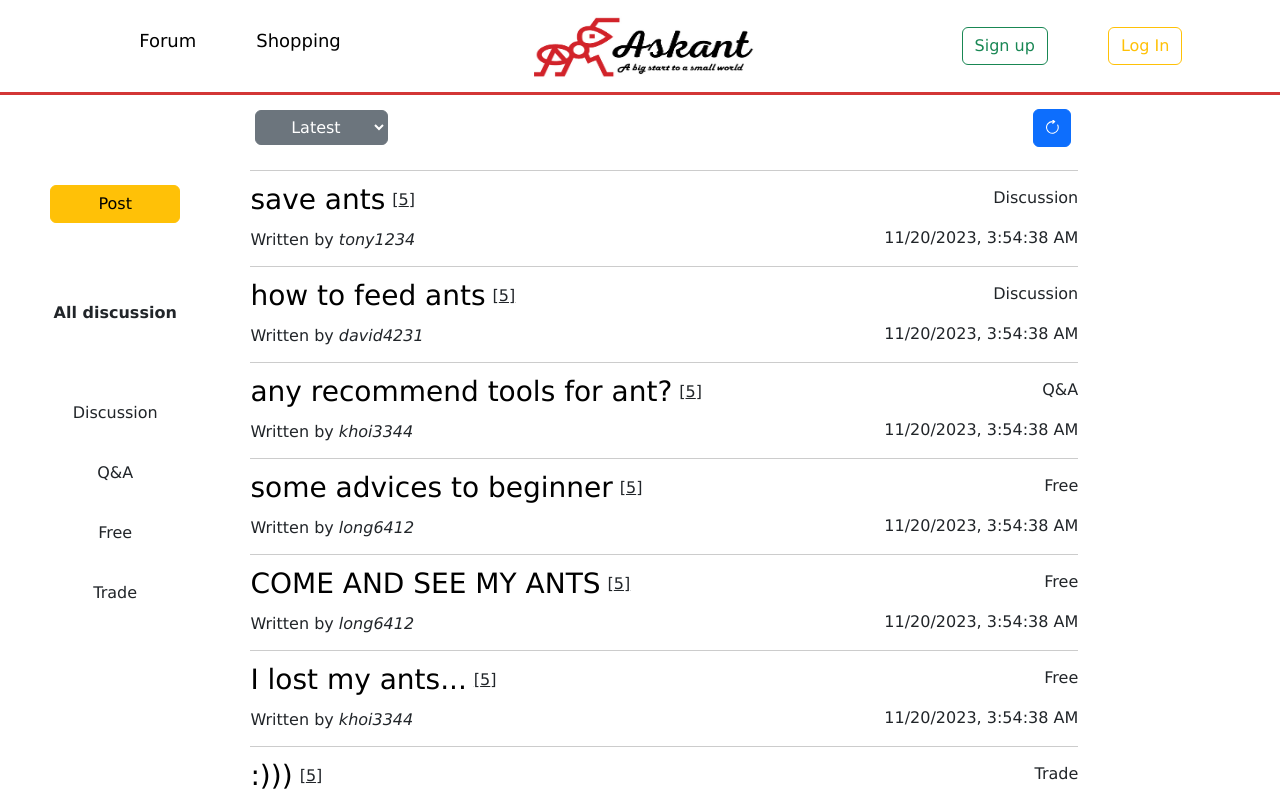
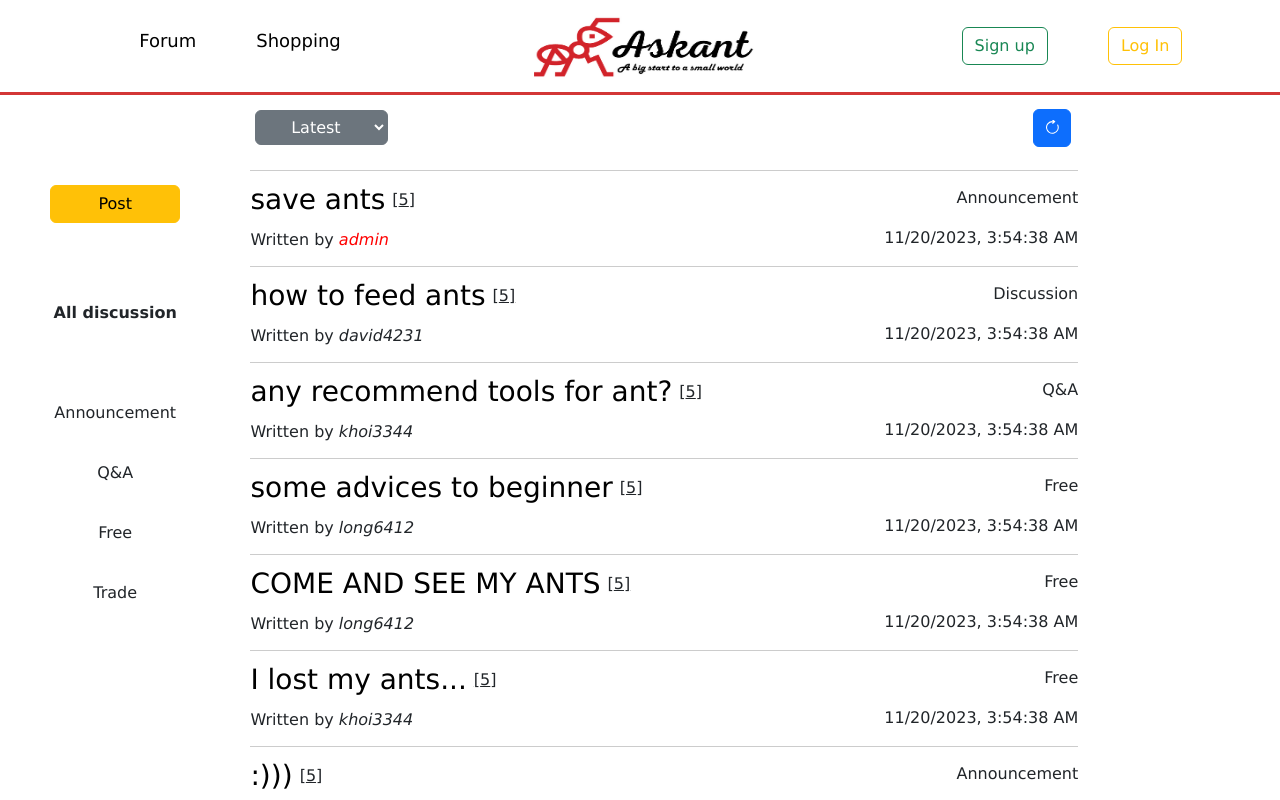
Before and after one commit to cupOWater/askant, a React (Create React App) app in the folder frontend/: page / in a window 1280 px wide. Shown: the top 800 px of the page. Built offline with nearby package versions, Linux system fonts and the light colour scheme; no server answers.

Commit message:
working on restriction post

```diff
--- a/frontend/src/App.js
+++ b/frontend/src/App.js
@@ -9,7 +9,7 @@ import Admin from "./components/Admin"
 import Header from "./components/Header";
 import LogIn from "./components/LogIn";
 import Register from "./components/Register";
-import Unauthorized from "./components/Unauthrozied";
+import Unauthorized from "./components/Unauthorized";
 import PostDetail from "./components/PostDetail";
 import Post from "./components/Post";
 import { useEffect, useState } from "react";
@@ -34,9 +34,9 @@ function App() {
       <Header user={user} setUser={setUser} />
       <div className="App">
         <Routes>
-          <Route exact path="/" element={<ForumHome />} />
-          <Route exact path="/:postId" element={<PostDetail />} />
-          <Route exact path="/post" element={<Post />} />
+          <Route exact path="/" element={<ForumHome user={user}/>} />
+          <Route exact path="/:postId" element={<PostDetail user={user}/>} />
+          <Route exact path="/post" element={<Post user={user}/>} />
 
           <Route exact path="/logIn" element={<LogIn setUser={setUser} />} />
           <Route exact path="/register" element={<Register setUser={setUser} />} />
--- a/frontend/src/assets/styles/ForumHome.css
+++ b/frontend/src/assets/styles/ForumHome.css
@@ -135,6 +135,10 @@
     margin-bottom: 3px;
 }
 
+.admin-style {
+    color:red;
+}
+
 .category-detail,
 .timestamp-detail {
     display: flex;
--- a/frontend/src/assets/styles/PostDetail.css
+++ b/frontend/src/assets/styles/PostDetail.css
@@ -74,6 +74,10 @@
     margin: 0 0 5px 0;
 }
 
+.admin-style {
+    color:red;
+}
+
 .comment-timestamp {
     text-align: left;
     margin: 0 0 10px 0;
--- a/frontend/src/components/ForumHome.js
+++ b/frontend/src/components/ForumHome.js
@@ -3,7 +3,7 @@ import { Link } from 'react-router-dom';
 import "../assets/styles/ForumHome.css";
 import ArrowClockwise from "../assets/images/arrow-clockwise.svg"
 
-function ForumHome() {
+function ForumHome({ user }) {
   const comments = [  // delete dummy data later
     {
       user_id: "david4231",
@@ -31,10 +31,10 @@ function ForumHome() {
       {
         id: 1,
         title: 'save ants',
-        user_id: 'tony1234',
+        user_id: 'admin',
         content: 'ants are unique!',
         timestamp: '2023-11-20T03:54:38.106+00:00',
-        category: 'Discussion',
+        category: 'Announcement',
         comments: comments
       },
       {
@@ -81,10 +81,10 @@ function ForumHome() {
       },      {
         id: 7,
         title: ":)))",
-        user_id: 'tony1234',
+        user_id: 'admin',
         content: 'ants are unique!',
         timestamp: '2023-11-20T03:54:38.106+00:00',
-        category: 'Trade',
+        category: 'Announcement',
         comments: comments,
       },      {
         id: 8,
@@ -255,7 +255,7 @@ function ForumHome() {
                 <div className="category-sel">
                     <p className="all-dis" onClick={() => handleCategorySelect('All')}><strong>All discussion</strong></p>
                     <ul className="cate-list">
-                        <li onClick={() => handleCategorySelect('Discussion')}>Discussion</li>
+                        <li onClick={() => handleCategorySelect('Announcement')}>Announcement</li>
                         <li onClick={() => handleCategorySelect('Q&A')}>Q&A</li>
                         <li onClick={() => handleCategorySelect('Free')}>Free</li>
                         <li onClick={() => handleCategorySelect('Trade')}>Trade</li>
@@ -284,7 +284,12 @@ function ForumHome() {
                             </Link>
                             <p className='post-comments text-decoration-underline'>[{post.comments.length}]</p>
                           </div>
-                            <p className="post-author">Written by <i>{post.user_id}</i></p>
+                          <p className="post-author">
+                            Written by {' '}
+                            <i className={post.user_id === 'admin' ? 'admin-style' : ''}>
+                              {post.user_id}
+                            </i>
+                          </p>
                         </div>
                         <div className="post-details">
                             <p className='category-detail'>{post.category}</p>
--- a/frontend/src/components/Post.js
+++ b/frontend/src/components/Post.js
@@ -2,8 +2,9 @@ import React, { useState, useEffect } from 'react';
 import ReactQuill from "react-quill";
 import "../assets/styles/Post.css";
 import 'react-quill/dist/quill.snow.css';
+import Unauthorized from './Unauthorized';
 
-function Post() {
+function Post({ user }) {
     // all required variables for Post object
     const [title, setTitle] = useState("");
     const [userID, setUserID] = useState(""); // retrieve from logged in user
@@ -66,6 +67,11 @@ function Post() {
         // api for backend; to save post on mongodb
     };
 
+    if(user === undefined) { // not logged in
+        return <Unauthorized />
+    } else {
+        const isAdmin = user.type === 'admin';
+
         return (
             <>
                 <div className='post-container'>
@@ -75,10 +81,10 @@ function Post() {
                             <input id="title" type="text" onChange={handleTitleChange} style={{ marginRight: "30px", width: "350px" }}/>
                             <label className="category" style={{ marginRight: "10px" }}>Category</label>
                             <select className="btn btn-secondary dropdown-toggle" value={category} onChange={(e) => handleCategoryChange(e.target.value)}>
-                            <option value="first">First</option>
-                            <option value="second">Second</option>
-                            <option value="third">Third</option>
-                            <option value="fourth">Fourth</option>
+                                {isAdmin && <option value="Announcement">Announcement</option>}
+                                <option value="Q&A">Q&A</option>
+                                <option value="Free">Free</option>
+                                <option value="Trade">Trade</option>
                         </select>
                         </div>
                     <ReactQuill
@@ -94,5 +100,6 @@ function Post() {
             </>
         );
     }
+}
 
 export default Post;
--- a/frontend/src/components/PostDetail.js
+++ b/frontend/src/components/PostDetail.js
@@ -3,7 +3,7 @@ import { useLocation } from 'react-router-dom';
 import forbidden from "../assets/images/forbidden.jpg"
 import "../assets/styles/PostDetail.css";
 
-function PostDetail() {
+function PostDetail({ user }) {
   const location = useLocation();
   const { post } = location.state;
 
@@ -17,7 +17,7 @@ function PostDetail() {
   const handleAddComment = () => {
     if (newComment.trim() !== '') {
       const newCommentVal = {
-        user_id: 'tony1234', // dummy data; must change to current user id
+        user_id: 'admin', // dummy data; must change to current user id
         content: newComment,
         timestamp: new Date().toISOString(),
       };
@@ -60,7 +60,9 @@ function PostDetail() {
         <ul className="display-comment">
           {comments.map((comment, index) => (
             <li key={index}>
-              <p className='comment-userid'>{comment.user_id}</p>
+                    <p className={`comment-userid ${comment.user_id === 'admin' ? 'admin-style' : ''}`}>
+                      {comment.user_id}
+                    </p>
               <p className='comment-timestamp'>{new Date(comment.timestamp).toLocaleString()}</p>
               <p className='comment-content'>{comment.content}</p>
             </li>
--- a/frontend/src/components/Unauthrozied.js
+++ b/frontend/src/components/Unauthorized.js
@@ -1,4 +1,4 @@
-// Prevention page to not user who is not an admin go to Admin page
+// Prevention page to not user enters in unauthorized page & features
 
 import React from "react";
 import { useNavigate } from "react-router-dom";
@@ -10,8 +10,7 @@ function Unauthorized() {
             <div className="unauthorized-img-container"/>
             <div className="unauthorized-text-container">
                 <h1>Access Denied</h1>
-                <p>You do not have an access to this page.</p>
-                <p>You are not an administrator.</p>
+                <p>Log In required.</p>
             </div>
             <button className="mt-4 go-back-btn" onClick={() => navigate("/")}>Go Back</button>
         </div>
```
Also changed, not shown: 2 other files (tests, documents, lock files or other folders). Lines whose indentation alone changed are shown as unchanged.
